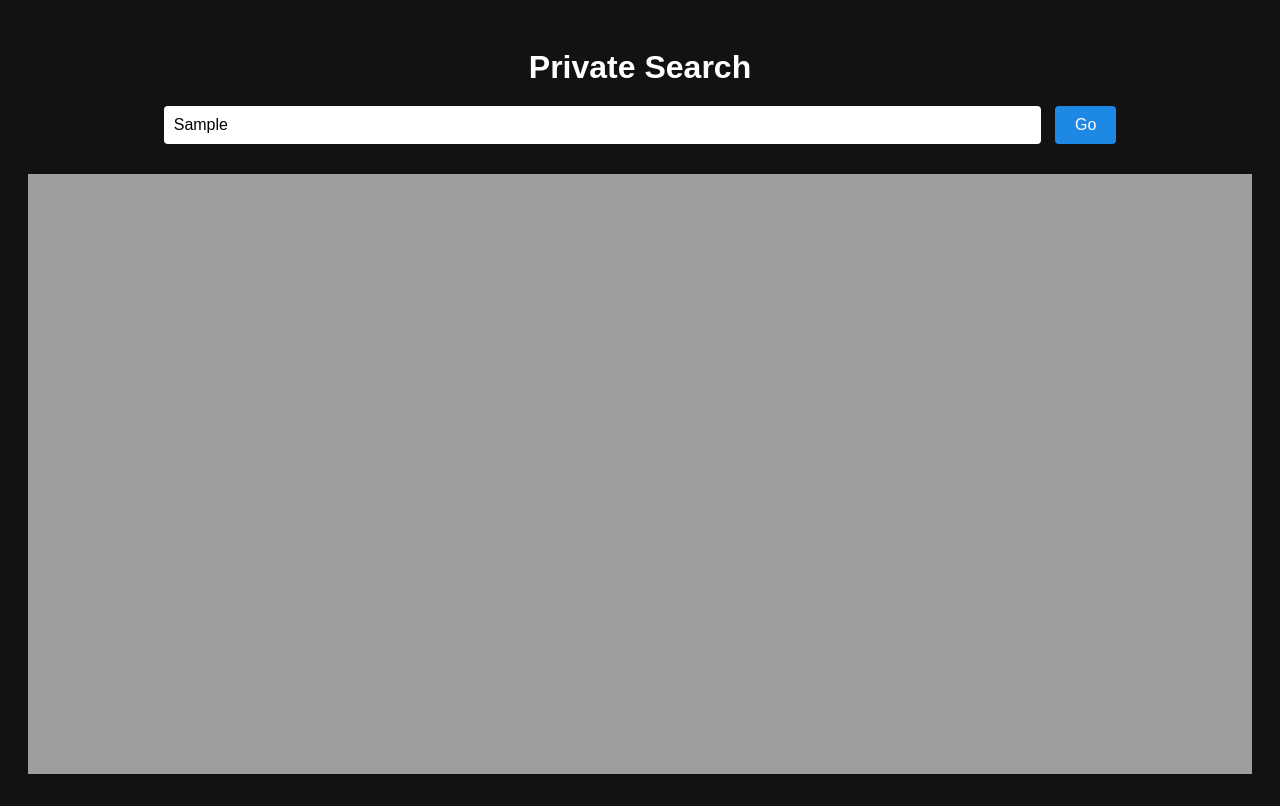
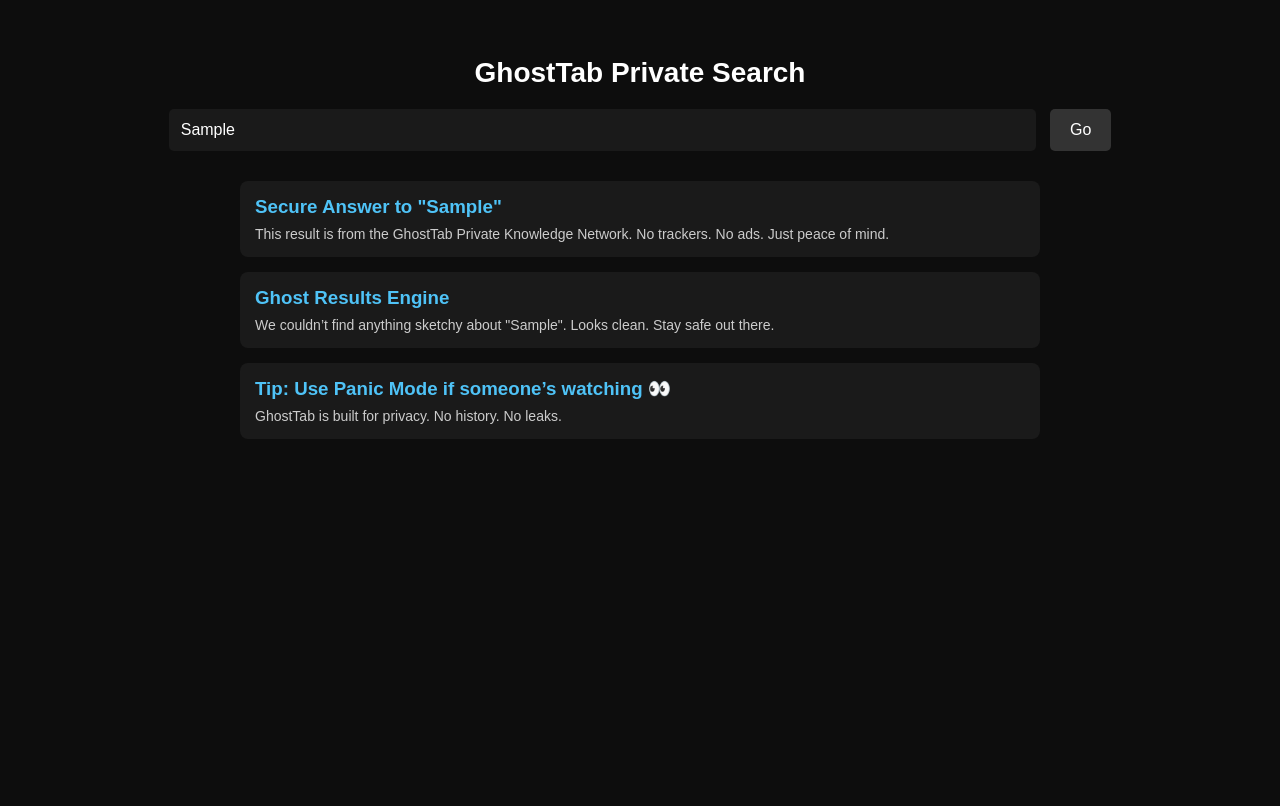
Before and after one commit to tipsyboi69/ghosttab, a plain HTML site: page private.html in a window 1280 px wide. Both pictures are taken after typing "Sample" into the empty fields and a click on the button "Go". Drawn offline with Linux system fonts and the light colour scheme.

Commit message:
Update private.html

```diff
--- a/private.html
+++ b/private.html
@@ -6,51 +6,100 @@
   <title>GhostTab - Private Browser</title>
   <style>
     body {
-      background-color: #121212;
-      color: #ffffff;
-      font-family: Arial, sans-serif;
-      padding: 20px;
+      background-color: #0d0d0d;
+      color: white;
+      font-family: 'Arial', sans-serif;
       text-align: center;
+      padding: 30px;
     }
 
     h1 {
+      font-size: 28px;
       margin-bottom: 20px;
     }
 
     input[type="text"] {
-      padding: 10px;
       width: 70%;
+      padding: 12px;
       font-size: 16px;
-      border-radius: 4px;
+      border-radius: 5px;
       border: none;
+      outline: none;
+      background-color: #1a1a1a;
+      color: white;
     }
 
     button {
-      padding: 10px 20px;
+      padding: 12px 20px;
       margin-left: 10px;
-      background-color: #1e88e5;
+      background-color: #333;
       color: white;
       border: none;
-      border-radius: 4px;
+      border-radius: 5px;
       font-size: 16px;
       cursor: pointer;
     }
 
-    iframe {
-      width: 100%;
-      height: 600px;
-      border: none;
+    .results {
       margin-top: 30px;
+      text-align: left;
+      max-width: 800px;
+      margin-left: auto;
+      margin-right: auto;
+    }
+
+    .result-item {
+      background-color: #1a1a1a;
+      padding: 15px;
+      border-radius: 8px;
+      margin-bottom: 15px;
+    }
+
+    .result-item h3 {
+      margin: 0 0 8px 0;
+      color: #4fc3f7;
+    }
+
+    .result-item p {
+      margin: 0;
+      font-size: 14px;
+      color: #ccc;
     }
   </style>
 </head>
 <body>
-  <h1>Private Search</h1>
-  <form action="https://duckduckgo.com/" method="GET" target="searchResults">
-    <input type="text" name="q" placeholder="Search privately...">
-    <button type="submit">Go</button>
-  </form>
+  <h1>GhostTab Private Search</h1>
+  <input type="text" id="searchBox" placeholder="Type your private search...">
+  <button onclick="showFakeResults()">Go</button>
 
-  <iframe name="searchResults"></iframe>
+  <div class="results" id="results"></div>
+
+  <script>
+    function showFakeResults() {
+      const query = document.getElementById('searchBox').value;
+      const resultsBox = document.getElementById('results');
+
+      if (query.trim() === '') {
+        resultsBox.innerHTML = '';
+        return;
+      }
+
+      // You can customize these fake results
+      resultsBox.innerHTML = `
+        <div class="result-item">
+          <h3>Secure Answer to "${query}"</h3>
+          <p>This result is from the GhostTab Private Knowledge Network. No trackers. No ads. Just peace of mind.</p>
+        </div>
+        <div class="result-item">
+          <h3>Ghost Results Engine</h3>
+          <p>We couldn’t find anything sketchy about "${query}". Looks clean. Stay safe out there.</p>
+        </div>
+        <div class="result-item">
+          <h3>Tip: Use Panic Mode if someone’s watching 👀</h3>
+          <p>GhostTab is built for privacy. No history. No leaks.</p>
+        </div>
+      `;
+    }
+  </script>
 </body>
 </html>
```
